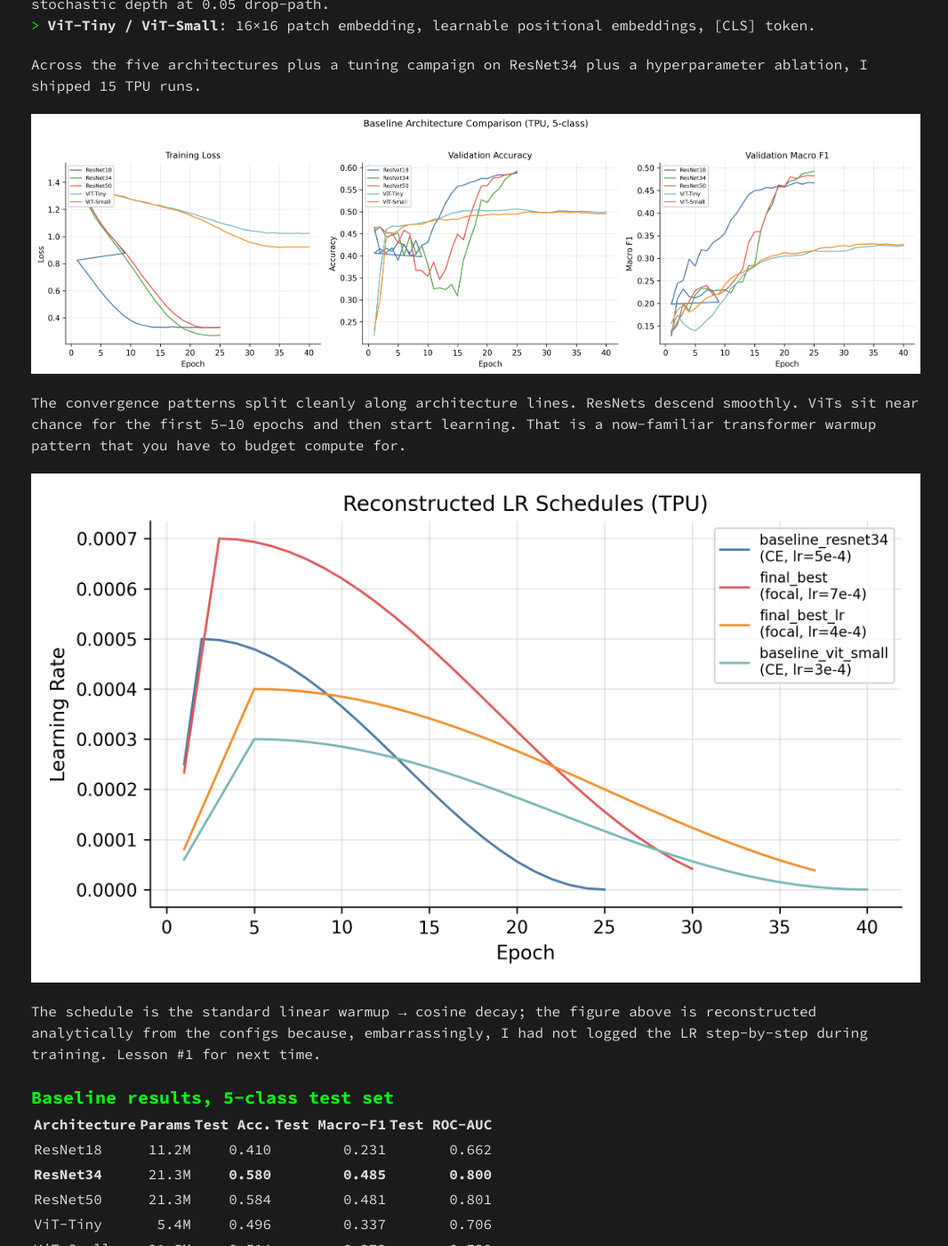
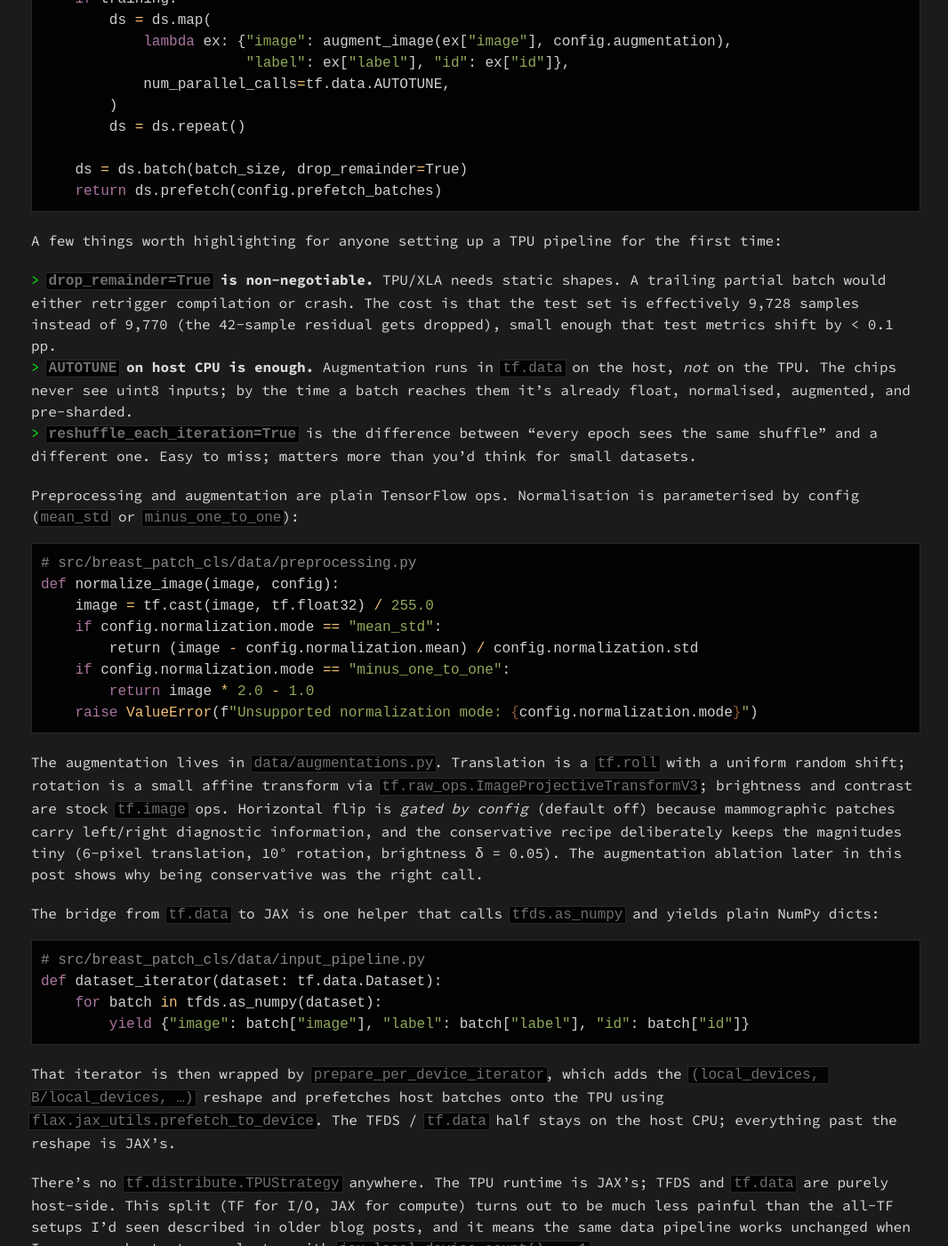
Before and after one commit to Davidnet/Davidnet.github.io, a Jekyll site: the page built from _posts/2026-04-29-training-mammography-classifiers-on-tpu-v5e.md, in a window 1280 px wide and 1400 px high, scrolled down 8781 px. Shown: the whole window at 89% size, without its empty margins (105-1171 px from the left). Built offline with Jekyll 4.4.1, drawn with Linux system fonts in a browser that asks for light colours; some of the changed text lies outside the part shown.

Commit message:
Expand TFDS data section with code samples

````diff
--- a/_posts/2026-04-29-training-mammography-classifiers-on-tpu-v5e.md
+++ b/_posts/2026-04-29-training-mammography-classifiers-on-tpu-v5e.md
@@ -235,9 +235,96 @@
 
 ### Data: TFDS over GCS, no `tf.distribute` involved
 
-The dataset lives in a public Google Cloud Storage bucket (`gs://cm3070-davidc-cbis-ddsm/tfds`) as a sharded TFDS build. The TPU VM reads it with the standard `tfds.load(..., data_dir="gs://...")`, then a small `tf.data` pipeline does decoding, normalisation, and augmentation on the host CPU. The output gets `as_numpy_iterator()`'d and handed to `shard_batch`, which is where the `(local_devices, ...)` reshape happens.
+The dataset lives in a public Google Cloud Storage bucket (`gs://cm3070-davidc-cbis-ddsm/tfds`) as a sharded TFDS build of `curated_breast_imaging_ddsm/patches:3.0.0`. From the TPU VM's point of view, "where is the data" is just a config field:
 
-There's no `tf.distribute.TPUStrategy` anywhere. The TPU runtime is JAX's; `tf.data` is purely a host-side data loader. This split (TF for I/O, JAX for compute) turns out to be much less painful than the all-TF setups I'd seen described in older blog posts.
+```yaml
+# configs/data/conservative_aug.yaml
+dataset_name: curated_breast_imaging_ddsm/patches:3.0.0
+data_dir: gs://cm3070-davidc-cbis-ddsm/tfds
+train_split: train
+validation_split: validation
+test_split: test
+image_size: [224, 224, 1]
+shuffle_buffer_size: 8192
+prefetch_batches: 4
+drop_remainder: true
+```
+
+TFDS gives you two entry points and we use both. `tfds.builder(...)` is the metadata side (number of examples per split, feature schemas), useful for sizing `steps_per_epoch` without scanning the dataset:
+
+```python
+# src/breast_patch_cls/data/tfds_builder.py
+def load_builder(config: DataConfig) -> tfds.core.DatasetBuilder:
+    return tfds.builder(config.dataset_name, data_dir=config.data_dir)
+
+# elsewhere:
+builder = load_builder(config.data)
+train_examples = builder.info.splits[config.data.train_split].num_examples
+steps_per_epoch = train_examples // config.train.batch_size
+```
+
+`tfds.load(...)` is the data side. It returns a `tf.data.Dataset` of decoded examples, which we then plug into a small `tf.data` pipeline doing shuffle / preprocess / augment / batch / prefetch:
+
+```python
+# src/breast_patch_cls/data/input_pipeline.py
+def make_dataset(config, *, split, batch_size, training, limit_steps=None):
+    ds = tfds.load(config.dataset_name, split=split, data_dir=config.data_dir)
+    options = tf.data.Options()
+    options.experimental_deterministic = not training
+    ds = ds.with_options(options)
+
+    if config.cache:
+        ds = ds.cache()
+    if training:
+        ds = ds.shuffle(config.shuffle_buffer_size, reshuffle_each_iteration=True)
+
+    ds = ds.map(lambda ex: preprocess_example(ex, config),
+                num_parallel_calls=tf.data.AUTOTUNE)
+    if training:
+        ds = ds.map(
+            lambda ex: {"image": augment_image(ex["image"], config.augmentation),
+                        "label": ex["label"], "id": ex["id"]},
+            num_parallel_calls=tf.data.AUTOTUNE,
+        )
+        ds = ds.repeat()
+
+    ds = ds.batch(batch_size, drop_remainder=True)
+    return ds.prefetch(config.prefetch_batches)
+```
+
+A few things worth highlighting for anyone setting up a TPU pipeline for the first time:
+
+- **`drop_remainder=True` is non-negotiable.** TPU/XLA needs static shapes. A trailing partial batch would either retrigger compilation or crash. The cost is that the test set is effectively 9,728 samples instead of 9,770 (the 42-sample residual gets dropped), small enough that test metrics shift by < 0.1 pp.
+- **`AUTOTUNE` on host CPU is enough.** Augmentation runs in `tf.data` on the host, *not* on the TPU. The chips never see uint8 inputs; by the time a batch reaches them it's already float, normalised, augmented, and pre-sharded.
+- **`reshuffle_each_iteration=True`** is the difference between "every epoch sees the same shuffle" and a different one. Easy to miss; matters more than you'd think for small datasets.
+
+Preprocessing and augmentation are plain TensorFlow ops. Normalisation is parameterised by config (`mean_std` or `minus_one_to_one`):
+
+```python
+# src/breast_patch_cls/data/preprocessing.py
+def normalize_image(image, config):
+    image = tf.cast(image, tf.float32) / 255.0
+    if config.normalization.mode == "mean_std":
+        return (image - config.normalization.mean) / config.normalization.std
+    if config.normalization.mode == "minus_one_to_one":
+        return image * 2.0 - 1.0
+    raise ValueError(f"Unsupported normalization mode: {config.normalization.mode}")
+```
+
+The augmentation lives in `data/augmentations.py`. Translation is a `tf.roll` with a uniform random shift; rotation is a small affine transform via `tf.raw_ops.ImageProjectiveTransformV3`; brightness and contrast are stock `tf.image` ops. Horizontal flip is *gated by config* (default off) because mammographic patches carry left/right diagnostic information, and the conservative recipe deliberately keeps the magnitudes tiny (6-pixel translation, 10° rotation, brightness δ = 0.05). The augmentation ablation later in this post shows why being conservative was the right call.
+
+The bridge from `tf.data` to JAX is one helper that calls `tfds.as_numpy` and yields plain NumPy dicts:
+
+```python
+# src/breast_patch_cls/data/input_pipeline.py
+def dataset_iterator(dataset: tf.data.Dataset):
+    for batch in tfds.as_numpy(dataset):
+        yield {"image": batch["image"], "label": batch["label"], "id": batch["id"]}
+```
+
+That iterator is then wrapped by `prepare_per_device_iterator`, which adds the `(local_devices, B/local_devices, …)` reshape and prefetches host batches onto the TPU using `flax.jax_utils.prefetch_to_device`. The TFDS / `tf.data` half stays on the host CPU; everything past the reshape is JAX's.
+
+There's no `tf.distribute.TPUStrategy` anywhere. The TPU runtime is JAX's; TFDS and `tf.data` are purely host-side. This split (TF for I/O, JAX for compute) turns out to be much less painful than the all-TF setups I'd seen described in older blog posts, and it means the same data pipeline works unchanged when I run a smoke test on a laptop with `jax.local_device_count() == 1`.
 
 ### Orbax checkpointing in two lines
 
````
